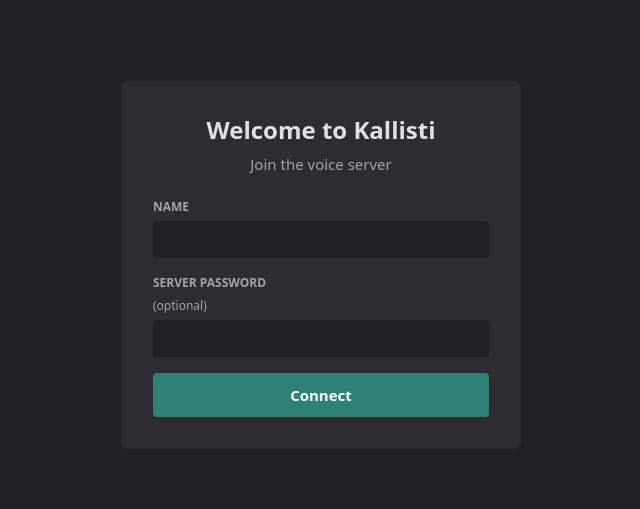
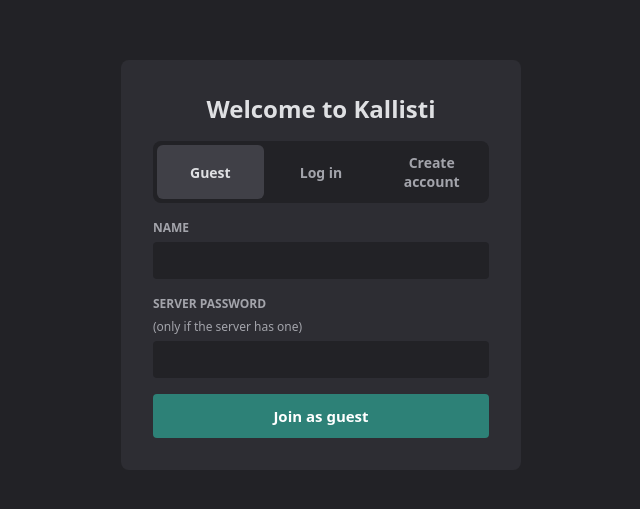
Before and after one commit to MiYui34/SGU-Comm, a Svelte app in the folder apps/web/: page / in a window 1280 px wide. Shown: the part 135-644 px from the top of the page, without its empty margins (319-959 px from the left). Built offline with nearby package versions, Linux system fonts and the light colour scheme; no server answers; what @bufbuild/protobuf would draw is missing.

Commit message:
feat(web): log in, create accounts and register on Murmur

```diff
--- a/apps/web/src/App.svelte
+++ b/apps/web/src/App.svelte
@@ -1,13 +1,27 @@
 <script lang="ts">
   import Client from "./components/Client.svelte";
   import Login from "./components/Login.svelte";
+  import { createAccountsApi } from "./lib/accounts";
   import { connect, type Connection, type Credentials } from "./lib/connection.svelte";
+  import { httpBase } from "./lib/textChannels";
   import { connectionError, proxyUrl } from "./lib/status";
   import { voiceSupported } from "./lib/voice/support";
 
   const PROXY_URL = import.meta.env.VITE_PROXY_URL ?? proxyUrl(location);
 
   let connection = $state<Connection | null>(null);
+  // The account API lives on the Kallisti server (same host as the bridge).
+  const api = createAccountsApi(httpBase(PROXY_URL));
+  let account = $state<string | null>(null);
+  // Only if the user has not acted yet: a late answer must not undo a login.
+  void api.me().then((name) => {
+    if (!connection && account === null) account = name;
+  });
+  // An account connection failed (for example an expired session): ask the
+  // server again, so the login form comes back instead of a dead end.
+  $effect(() => {
+    if (error && connection?.account) void api.me().then((name) => (account = name));
+  });
 
   const error = $derived(connection && connectionError(connection.state, connection.closed));
 
@@ -27,9 +41,19 @@
 </script>
 
 {#if !connection || error}
-  <Login {error} onConnect={start} />
+  <Login {error} {api} {account} onAccountChange={(name) => (account = name)} onConnect={start} />
 {:else if connection.state.status === "synced"}
-  <Client {connection} />
+  <Client
+    {connection}
+    onLogout={account
+      ? async () => {
+          await api.logout();
+          account = null;
+          connection?.close();
+          connection = null;
+        }
+      : undefined}
+  />
 {:else}
   <div class="connecting">Connecting…</div>
 {/if}
--- a/apps/web/src/components/Client.svelte
+++ b/apps/web/src/components/Client.svelte
@@ -3,6 +3,7 @@
     joinChannel,
     messagesIn,
     privateMessagesWith,
+    registerSelf,
     setSelfState,
     usersSorted,
   } from "@kallisti/protocol";
@@ -25,7 +26,7 @@
   import UserMenu from "./UserMenu.svelte";
   import UserPanel from "./UserPanel.svelte";
 
-  let { connection }: { connection: Connection } = $props();
+  let { connection, onLogout }: { connection: Connection; onLogout?: () => void } = $props();
 
   const server = $derived(connection.state);
   const me = $derived(server.session === null ? undefined : server.users[server.session]);
@@ -172,6 +173,16 @@
     } satisfies Partial<ComponentProps<typeof ChatPane>>;
   });
 
+  // An account that is not registered on Murmur yet registers itself once:
+  // then the name is protected and shows as verified.
+  let registerSent = false;
+  $effect(() => {
+    if (connection.account && me && me.userId === null && !registerSent) {
+      registerSent = true;
+      connection.send(registerSelf(me.session));
+    }
+  });
+
   const updateSelf = (s: SelfState) => {
     if (me) connection.send(setSelfState(me.session, s));
   };
@@ -305,6 +316,7 @@
     deviceLabel={capture?.deviceLabel ?? ""}
     fellBack={capture?.fellBack ?? false}
     onChange={settings.update}
+    {onLogout}
     onClose={() => (showSettings = false)}
   />
 {/if}
--- a/apps/web/src/components/Login.svelte
+++ b/apps/web/src/components/Login.svelte
@@ -1,36 +1,120 @@
 <script lang="ts">
+  import type { AccountsApi } from "../lib/accounts";
   import type { Credentials } from "../lib/connection.svelte";
   import { safeGet, safeSet } from "../lib/storage";
 
-  let { error, onConnect }: { error: string | null; onConnect: (c: Credentials) => void } =
-    $props();
+  let {
+    error,
+    api,
+    account,
+    onAccountChange,
+    onConnect,
+  }: {
+    error: string | null;
+    api: AccountsApi;
+    // The logged-in account (null: none, or a server without accounts).
+    account: string | null;
+    onAccountChange: (name: string | null) => void;
+    onConnect: (c: Credentials) => void;
+  } = $props();
 
+  type Mode = "guest" | "login" | "create";
+  const MODES: [Mode, string][] = [
+    ["guest", "Guest"],
+    ["login", "Log in"],
+    ["create", "Create account"],
+  ];
+  let mode = $state<Mode>("guest");
   let username = $state(safeGet(localStorage, "username") ?? "");
   let password = $state("");
+  let serverPassword = $state("");
+  let busy = $state(false);
+  let apiError = $state<string | null>(null);
 
-  const submit = (event: SubmitEvent) => {
+  const connectAs = (name: string, isAccount: boolean) => {
+    safeSet(localStorage, "username", name);
+    onConnect({ username: name, password: serverPassword, account: isAccount });
+  };
+
+  const submit = async (event: SubmitEvent) => {
     event.preventDefault();
-    if (!username.trim()) return;
-    safeSet(localStorage, "username", username.trim());
-    onConnect({ username: username.trim(), password });
+    const name = username.trim();
+    if (!name) return;
+    if (mode === "guest") return connectAs(name, false);
+    busy = true;
+    apiError = null;
+    try {
+      const accountName = mode === "login" ? await api.login(name, password) : await api.create(name, password);
+      password = "";
+      onAccountChange(accountName);
+      connectAs(accountName, true);
+    } catch (err) {
+      apiError = err instanceof Error ? err.message : String(err);
+    } finally {
+      busy = false;
+    }
+  };
+
+  const logout = async () => {
+    await api.logout();
+    onAccountChange(null);
   };
 </script>
 
 <div class="screen">
-  <form onsubmit={submit}>
+  {#if account}
+    <div class="card">
+      <h1>Welcome back</h1>
+      <p class="sub">Logged in as <strong>{account}</strong></p>
+      {#if error}<p class="error" role="alert">{error}</p>{/if}
+      <button class="primary" onclick={() => connectAs(account, true)}>Continue as {account}</button>
+      <button class="link" onclick={logout}>Log out</button>
+    </div>
+  {:else}
+    <form class="card" onsubmit={submit}>
       <h1>Welcome to Kallisti</h1>
-    <p class="sub">Join the voice server</p>
+      <div class="tabs" role="group" aria-label="How to join">
+        {#each MODES as [value, label] (value)}
+          <button
+            type="button"
+            aria-pressed={mode === value}
+            class:active={mode === value}
+            onclick={() => {
+              mode = value;
+              apiError = null;
+            }}>{label}</button
+          >
+        {/each}
+      </div>
       <label>
         Name
-      <input bind:value={username} required maxlength="64" autocomplete="nickname" />
+        <input bind:value={username} required maxlength="32" autocomplete="username" />
       </label>
+      {#if mode !== "guest"}
         <label>
-      Server password <span class="optional">(optional)</span>
-      <input bind:value={password} type="password" autocomplete="current-password" />
+          Password
+          <input
+            bind:value={password}
+            type="password"
+            required
+            minlength={mode === "create" ? 8 : undefined}
+            autocomplete={mode === "create" ? "new-password" : "current-password"}
+          />
         </label>
-    {#if error}<p class="error" role="alert">{error}</p>{/if}
-    <button type="submit">Connect</button>
+      {/if}
+      <label>
+        Server password <span class="optional">(only if the server has one)</span>
+        <input bind:value={serverPassword} type="password" autocomplete="off" />
+      </label>
+      {#if apiError ?? error}<p class="error" role="alert">{apiError ?? error}</p>{/if}
+      {#if mode === "create"}
+        <p class="hint">An account keeps your name: nobody else can use it.</p>
+      {/if}
+      <button class="primary" type="submit" disabled={busy}>
+        {mode === "guest" ? "Join as guest" : mode === "login" ? "Log in" : "Create account"}
+      </button>
     </form>
+  {/if}
 </div>
 
 <style>
@@ -40,7 +124,7 @@
     height: 100%;
     background: var(--bg-rail);
   }
-  form {
+  .card {
     display: flex;
     flex-direction: column;
     gap: 16px;
@@ -79,13 +163,45 @@
     background: var(--bg-rail);
     outline: none;
   }
-  button {
+  .primary {
     padding: 12px;
     border-radius: 4px;
     background: var(--accent-strong);
     color: white;
     font-weight: 600;
   }
+  .link {
+    color: var(--text-muted);
+    font-size: 14px;
+  }
+  .link:hover {
+    color: var(--text);
+    text-decoration: underline;
+  }
+  .tabs {
+    display: flex;
+    gap: 4px;
+    padding: 4px;
+    border-radius: 8px;
+    background: var(--bg-rail);
+  }
+  .tabs button {
+    flex: 1;
+    padding: 8px;
+    border-radius: 6px;
+    color: var(--text-muted);
+    font-size: 14px;
+    font-weight: 600;
+  }
+  .tabs button.active {
+    background: var(--bg-active);
+    color: var(--text);
+  }
+  .hint {
+    margin: 0;
+    color: var(--text-muted);
+    font-size: 13px;
+  }
   .error {
     margin: 0;
     color: var(--danger);
--- a/apps/web/src/components/SettingsDialog.svelte
+++ b/apps/web/src/components/SettingsDialog.svelte
@@ -9,6 +9,7 @@
     fellBack = false,
     onChange,
     onClose,
+    onLogout,
   }: {
     settings: Settings;
     level: number;
@@ -17,6 +18,8 @@
     fellBack?: boolean;
     onChange: (patch: Partial<Settings>) => void;
     onClose: () => void;
+    // Logged in to an account: offer to log out.
+    onLogout?: () => void;
   } = $props();
 
   let dialog: HTMLDialogElement | undefined = $state();
@@ -156,6 +159,11 @@
       </p>
     </div>
   {/if}
+  {#if onLogout}
+    <div class="account">
+      <button class="logout" onclick={onLogout}>Log out</button>
+    </div>
+  {/if}
 </dialog>
 
 <style>
@@ -256,6 +264,21 @@
   .hint.warn {
     color: var(--danger);
   }
+  .account {
+    display: flex;
+    justify-content: flex-end;
+    padding-top: 12px;
+    border-top: 1px solid var(--border-subtle);
+  }
+  .logout {
+    padding: 8px 14px;
+    border-radius: 6px;
+    color: var(--danger);
+    font-weight: 600;
+  }
+  .logout:hover {
+    background: var(--bg-hover);
+  }
   .hint {
     margin: 0;
     text-transform: none;
--- /dev/null
+++ b/apps/web/src/lib/accounts.ts
@@ -0,0 +1,35 @@
+// The Kallisti server's account API. The session is an HttpOnly cookie, so
+// every call includes credentials (the API may be on another origin in
+// development).
+export const createAccountsApi = (base: string, fetchFn: typeof fetch = fetch) => {
+  const call = async (path: string, body?: unknown): Promise<{ name?: string }> => {
+    // GET without Content-Type: no CORS preflight needed.
+    const res = await fetchFn(`${base}${path}`, {
+      credentials: "include",
+      ...(body === undefined
+        ? { method: "GET" }
+        : { method: "POST", headers: { "Content-Type": "application/json" }, body: JSON.stringify(body) }),
+    });
+    const data = (await res.json().catch(() => ({}))) as { name?: string; error?: string };
+    if (!res.ok) throw new Error(data.error ?? `request failed (${res.status})`);
+    return data;
+  };
+  return {
+    login: async (name: string, password: string) => (await call("/api/login", { name, password })).name ?? name,
+    create: async (name: string, password: string) =>
+      (await call("/api/accounts", { name, password })).name ?? name,
+    logout: async () => {
+      await call("/api/logout", {}).catch(() => {});
+    },
+    // The logged-in account, or null (also for servers without accounts).
+    me: async () => {
+      try {
+        return (await call("/api/me")).name ?? null;
+      } catch {
+        return null;
+      }
+    },
+  };
+};
+
+export type AccountsApi = ReturnType<typeof createAccountsApi>;
--- a/apps/web/src/lib/connection.svelte.ts
+++ b/apps/web/src/lib/connection.svelte.ts
@@ -34,7 +34,9 @@ import { createPlayback } from "./voice/playback.svelte";
 // The server drops clients after 30 s without a ping.
 const PING_INTERVAL_MS = 15_000;
 
-export type Credentials = { username: string; password?: string };
+// account: logged in to a Kallisti account (the server connects with the
+// account's certificate, and the client registers it on Murmur).
+export type Credentials = { username: string; password?: string; account?: boolean };
 
 export type Connection = ReturnType<typeof connect>;
 
@@ -124,6 +126,7 @@ export const connect = (url: string, credentials: Credentials, audio: AudioConte
     get closed() {
       return closed;
     },
+    account: credentials.account === true,
     get text() {
       return text;
     },
```
Also changed, not shown: 1 other file (tests, documents, lock files or other folders). Lines whose indentation alone changed are shown as unchanged.
